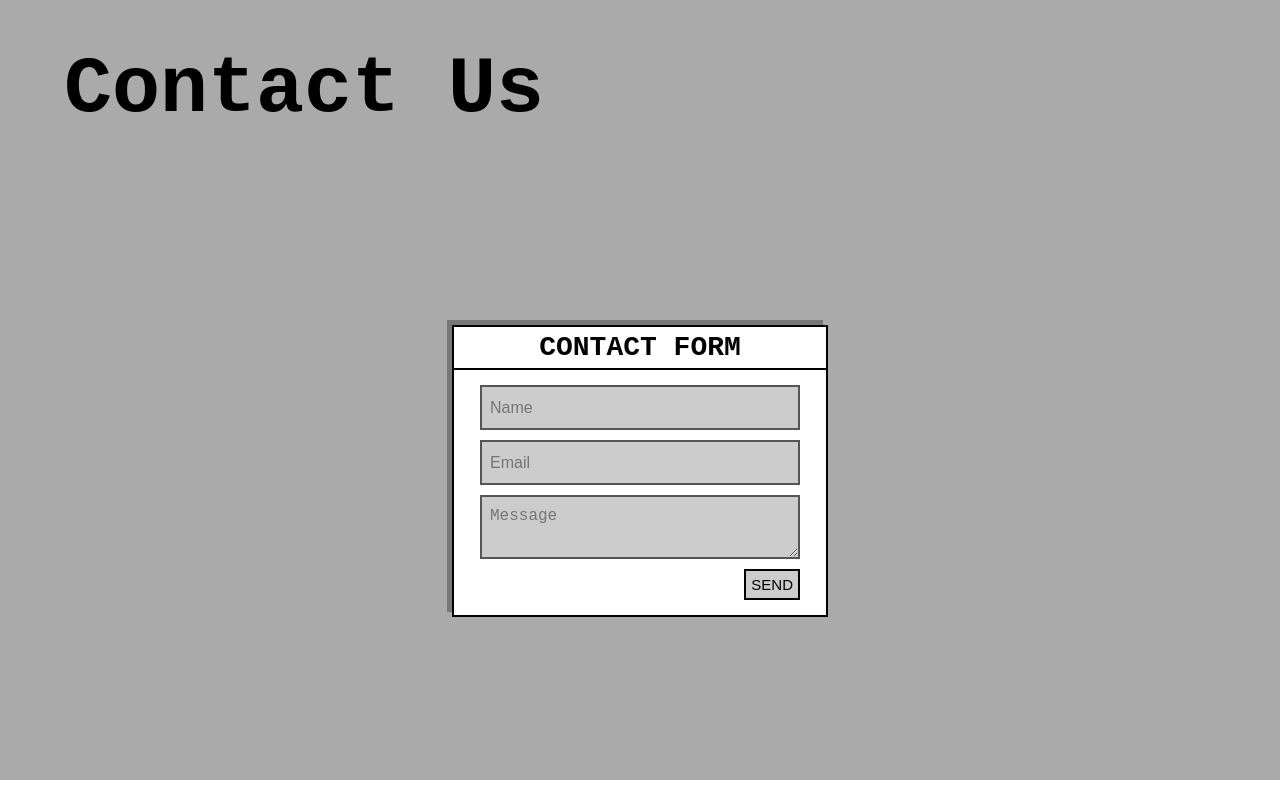
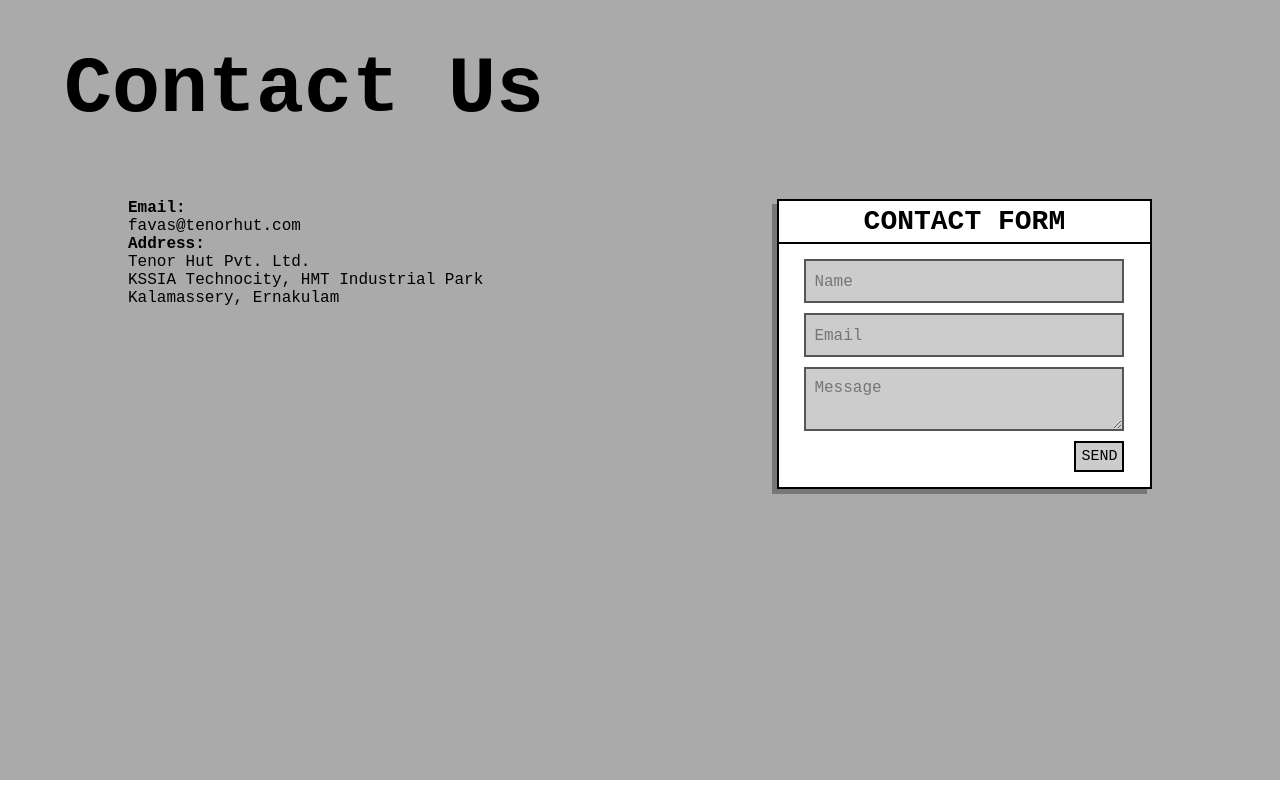
Before and after one commit to UndeadSkull/portfolio, a plain HTML site: page index.html in a window 1280 px wide. Shown: the part 1620-2427 px from the top of the page. After the commit the page ends 2400 px from the top, so only its background shows below. Drawn offline with Linux system fonts and the light colour scheme.

Commit message:
:lipstick: + cursor & address

```diff
--- a/index.html
+++ b/index.html
@@ -18,7 +18,7 @@
         <a href="#view3"></a>
     </div>
     <section class="view1" id="view1">
-        <span id="bb">BB</span>
+        <div id="bb"><div id="were">we're</div><span>BB</span></div>
     </section>
     <section class="view2" id="view2">
         <span class="view-heading">Our Works</span>
@@ -35,6 +35,15 @@
     </section>
     <section class="view3" id="view3">
         <span class="view-heading">Contact Us</span>
+        <div class="view-content">
+            <div class="info-container">
+                <p><strong>Email:</strong></p>
+                <p>favas@tenorhut.com</p>
+                <p><strong>Address:</strong></p>
+                <p>Tenor Hut Pvt. Ltd.</p>
+                <p>KSSIA Technocity, HMT Industrial Park</p>
+                <p>Kalamassery, Ernakulam</p>
+            </div>
             <div class="form-container">
                 <form action="">
                     <p>CONTACT FORM</p>
@@ -45,6 +54,7 @@
                     <input type="button" value="SEND" id="send">
                 </form>
             </div>
+        </div>
     </section>
 </body>
 
--- a/sass/_init.sass
+++ b/sass/_init.sass
@@ -6,7 +6,7 @@ html
     -ms-overflow-style: none
     scrollbar-width: none
     scroll-behavior: smooth
-    cursor: crosshair
+    cursor: url(../images/cursor.png), auto
     ::-webkit-scrollbar
         display: none
 body
--- a/sass/_sidebar.sass
+++ b/sass/_sidebar.sass
@@ -23,6 +23,7 @@
         display: block
         margin: 5px
         line-height: 0
+        cursor: inherit
         &::before
             display: inline-block
             content: ""
--- a/sass/_views.sass
+++ b/sass/_views.sass
@@ -3,6 +3,7 @@
     position: relative
     padding: 5vw
     .view-heading
+        display: block
         font-size: 80px
         font-weight: 800
 .view1
@@ -14,14 +15,20 @@
         color: $accent
         background-color: $secondary
         padding: 0px 35px
-        box-shadow: -5px -5px 0 $accent
+        box-shadow: -5px 5px 0 $accent
         top: 50%
         left: 50%
         transform: translate(-50%,-50%)
         transition: all linear 0.1s
         &:hover
-            transform: translate(-50%,-50%) translate(-5px,-5px)
+            transform: translate(-50%,-50%) translate(-5px,5px)
             box-shadow: 0px 0px 0 $accent
+        #were
+            font-size: 30px
+            font-weight: 600
+            line-height: 30px
+            margin-bottom: -30px
+            font-variant-caps: unicase
 .view2
     @extend %view
     background-color: $secondary
@@ -51,41 +58,47 @@
 .view3
     @extend %view
     background-color: #aaa
-    .form-container
-        height: 100%
+    .view-content
+        margin: 5vw
         display: flex
-        justify-content: center
-        align-items: center
-        form
-            background-color: #fff
-            padding: 5px 2vw 15px 2vw
-            border: 2px solid black
-            box-shadow: -5px -5px 0 #777
-            transition: all 0.1s linear
-            text-align: right
-            &:hover
-                box-shadow: 0px 0px 0 #777
-                transform: translate(-5px,-5px)
+        justify-content: space-between
+        .info-container
+            flex-direction: column
             p
-                text-align: center
-                font-size: 28px
-                font-weight: 600
-            hr.divider
-                border:0
-                border-top: 2px solid black
-                margin:5px -2vw 15px -2vw
-            .text,textarea
-                margin:10px 0px
-                padding:10px 8px
-                border: 2px solid #555
-                background-color: #ccc
-                display: block
-                width: 300px
-                font-size: 18px
-                &::placeholder
-                    font-size: 16px
-            #send
-                background-color: #ccc
-                padding: 5px
-                font-size: 15px
-                border:2px solid black
+                width: fit-content
+        .form-container
+            form
+                background-color: #fff
+                padding: 5px 2vw 15px 2vw
+                border: 2px solid black
+                box-shadow: -5px 5px 0 #777
+                transition: all 0.1s linear
+                text-align: right
+                &:hover
+                    box-shadow: 0px 0px 0 #777
+                    transform: translate(-5px,5px)
+                p
+                    text-align: center
+                    font-size: 28px
+                    font-weight: 600
+                hr.divider
+                    border: 0
+                    border-top: 2px solid black
+                    margin: 5px -2vw 15px -2vw
+                .text,textarea
+                    font-family: inherit
+                    margin: 10px 0px
+                    padding: 10px 8px
+                    border: 2px solid #555
+                    background-color: #ccc
+                    display: block
+                    width: 300px
+                    font-size: 18px
+                    &::placeholder
+                        font-size: 16px
+                #send
+                    font-family: inherit
+                    background-color: #ccc
+                    padding: 5px
+                    font-size: 15px
+                    border: 2px solid black
```
Also changed, not shown: images/cursor.png (added), sass/style.css, 2 other files. Lines whose indentation alone changed are shown as unchanged.
